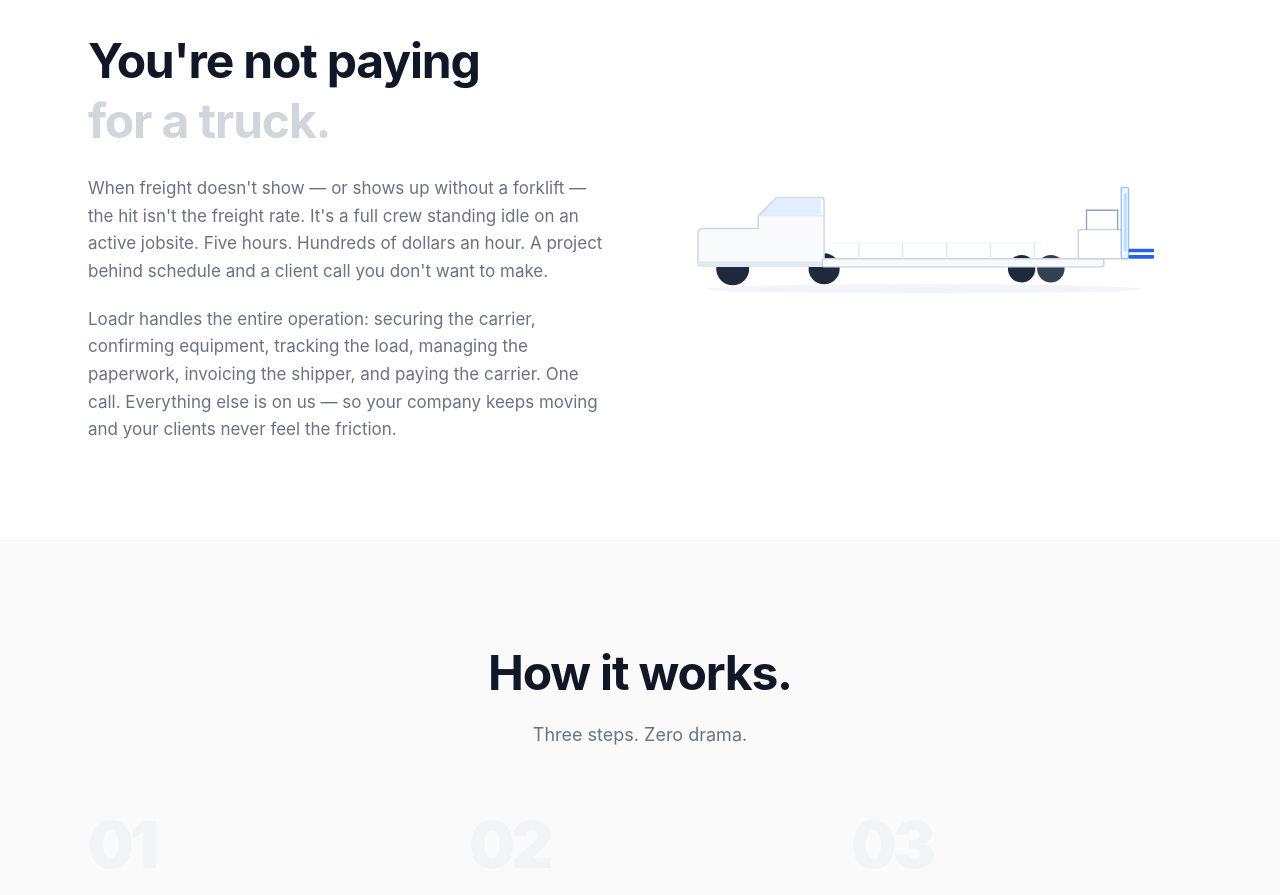
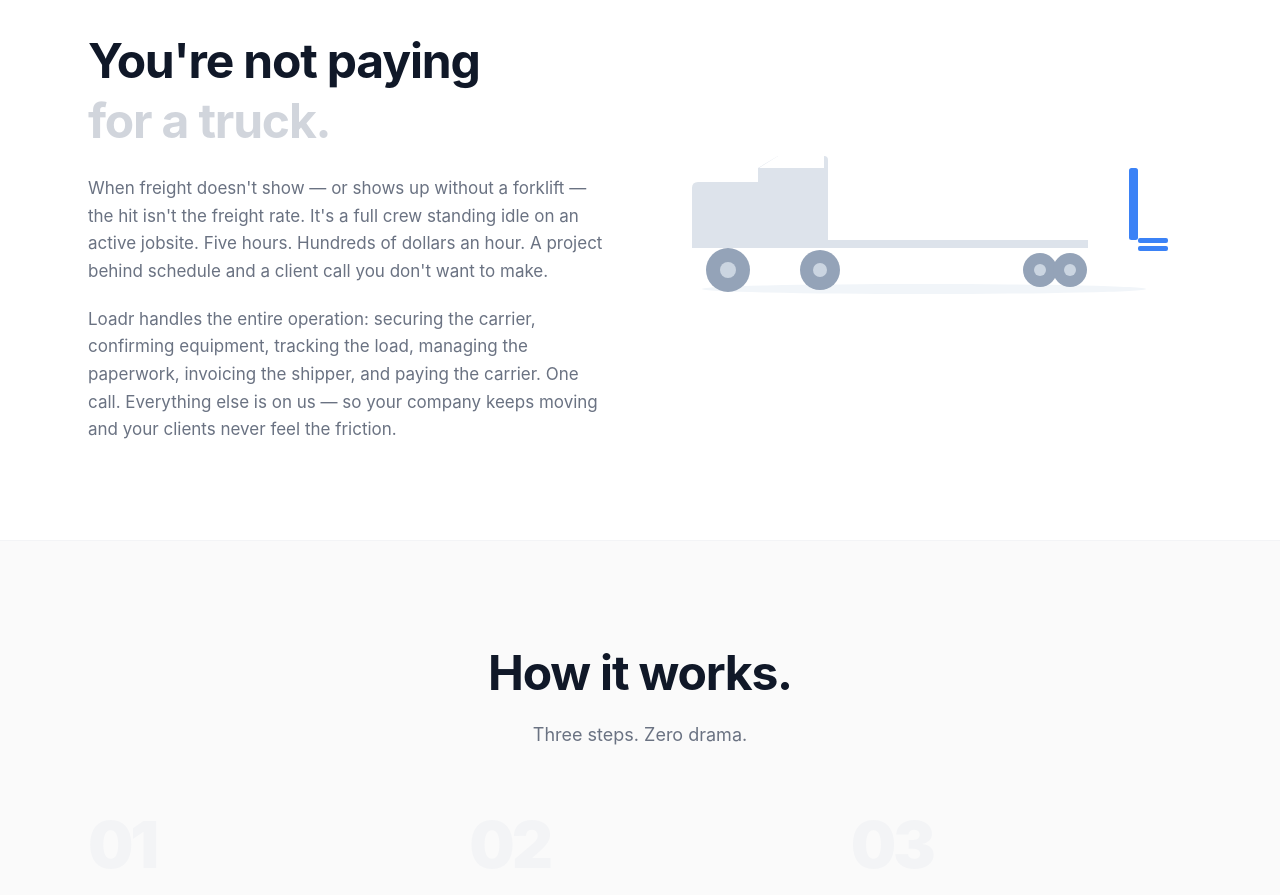
Before and after one commit to edgaremiliopr/Loadr2, a Next.js app: page / in a window 1280 px wide. Shown: the part 2504-3399 px from the top of the page. Built offline with nearby package versions, Linux system fonts and the light colour scheme.

Commit message:
Redesign truck illustration as clean icon: fill-only, no strokes

```diff
--- a/src/app/page.tsx
+++ b/src/app/page.tsx
@@ -297,61 +297,39 @@ function HowItWorksSection() {
 
 function TruckIllustration() {
   return (
-    <svg viewBox="0 0 560 195" fill="none" xmlns="http://www.w3.org/2000/svg" aria-hidden="true" className="w-full max-w-lg">
+    <svg viewBox="0 0 520 180" fill="none" xmlns="http://www.w3.org/2000/svg" aria-hidden="true" className="w-full max-w-xl">
 
-      {/* Ground shadow */}
-      <ellipse cx="272" cy="188" rx="238" ry="5" fill="#F1F5F9" />
+      {/* Ground */}
+      <ellipse cx="252" cy="173" rx="222" ry="5" fill="#F1F5F9" />
 
-      {/* ── Wheels (drawn first so truck body masks upper portion) ── */}
-      <circle cx="62" cy="166" r="18" fill="#1E293B" />
-      <circle cx="162" cy="166" r="17" fill="#1E293B" />
-      <circle cx="378" cy="166" r="15" fill="#1E293B" />
-      <circle cx="410" cy="166" r="15" fill="#334155" />
+      {/* Wheels — drawn first, body covers upper portion */}
+      <circle cx="56"  cy="154" r="22" fill="#94A3B8" />
+      <circle cx="148" cy="154" r="20" fill="#94A3B8" />
+      <circle cx="368" cy="154" r="17" fill="#94A3B8" />
+      <circle cx="398" cy="154" r="17" fill="#94A3B8" />
+      <circle cx="56"  cy="154" r="8"  fill="#CBD5E1" />
+      <circle cx="148" cy="154" r="7"  fill="#CBD5E1" />
+      <circle cx="368" cy="154" r="6"  fill="#CBD5E1" />
+      <circle cx="398" cy="154" r="6"  fill="#CBD5E1" />
 
-      {/* ── Cab + Hood (single unified silhouette) ── */}
+      {/* Truck body — single fill, no strokes */}
       <path
-        d="M 24 162 L 24 128 Q 24 122 30 122 L 90 122 L 90 108 L 110 88 L 158 88 Q 162 88 162 92 L 162 162 Z"
-        fill="#F8FAFC" stroke="#CBD5E1" strokeWidth="1.5" strokeLinejoin="round"
+        d="M 20 132 L 20 72 Q 20 66 26 66 L 86 66 L 86 52 L 106 40 L 152 40 Q 156 40 156 44 L 156 124 L 416 124 L 416 132 Z"
+        fill="#DDE3EB"
       />
 
-      {/* Windshield glass */}
-      <path d="M 91 108 L 110 88 L 158 88 L 158 108 Z" fill="#DBEAFE" opacity="0.75" />
-      {/* A-pillar */}
-      <line x1="91" y1="108" x2="110" y2="88" stroke="#BFDBFE" strokeWidth="1" strokeLinecap="round" />
-      {/* Hood / sill divider */}
-      <line x1="91" y1="108" x2="162" y2="108" stroke="#E2E8F0" strokeWidth="1" />
+      {/* Windshield */}
+      <path d="M 87 52 L 106 40 L 152 40 L 152 52 Z" fill="white" />
 
-      {/* ── Chassis frame ── */}
-      <rect x="24" y="158" width="140" height="6" rx="1" fill="#E2E8F0" />
-
-      {/* ── Flatbed platform ── */}
-      <rect x="160" y="155" width="308" height="9" rx="2" fill="#F8FAFC" stroke="#CBD5E1" strokeWidth="1.5" />
-
-      {/* Stake posts */}
-      {[200, 248, 296, 344, 392].map((x) => (
-        <line key={x} x1={x} y1="138" x2={x} y2="155" stroke="#E2E8F0" strokeWidth="1.5" strokeLinecap="round" />
-      ))}
-      {/* Top rail */}
-      <line x1="170" y1="138" x2="400" y2="138" stroke="#ECF0F4" strokeWidth="1" />
-
-      {/* ── Piggyback Forklift ── */}
-
-      {/* Body */}
-      <rect x="440" y="123" width="50" height="32" rx="3" fill="white" stroke="#CBD5E1" strokeWidth="1.5" />
-
-      {/* Overhead guard (ROPS) */}
-      <line x1="449" y1="102" x2="449" y2="123" stroke="#94A3B8" strokeWidth="1.5" strokeLinecap="round" />
-      <line x1="483" y1="102" x2="483" y2="123" stroke="#94A3B8" strokeWidth="1.5" strokeLinecap="round" />
-      <line x1="449" y1="102" x2="483" y2="102" stroke="#94A3B8" strokeWidth="1.5" strokeLinecap="round" />
+      {/* Forklift body */}
+      <rect x="416" y="90" width="44" height="34" rx="3" fill="white" />
 
       {/* Mast */}
-      <rect x="487" y="77" width="8" height="78" rx="2" fill="#EFF6FF" stroke="#93C5FD" strokeWidth="1.5" />
-      {/* Mast inner */}
-      <rect x="490" y="83" width="3" height="64" rx="1" fill="#BFDBFE" />
+      <rect x="457" y="52" width="9" height="72" rx="2.5" fill="#3B82F6" />
 
       {/* Forks */}
-      <rect x="495" y="144" width="28" height="4" rx="1.5" fill="#2563EB" />
-      <rect x="495" y="151" width="28" height="4" rx="1.5" fill="#2563EB" />
+      <rect x="466" y="122" width="30" height="5" rx="2" fill="#3B82F6" />
+      <rect x="466" y="130" width="30" height="5" rx="2" fill="#3B82F6" />
 
     </svg>
   );
```
